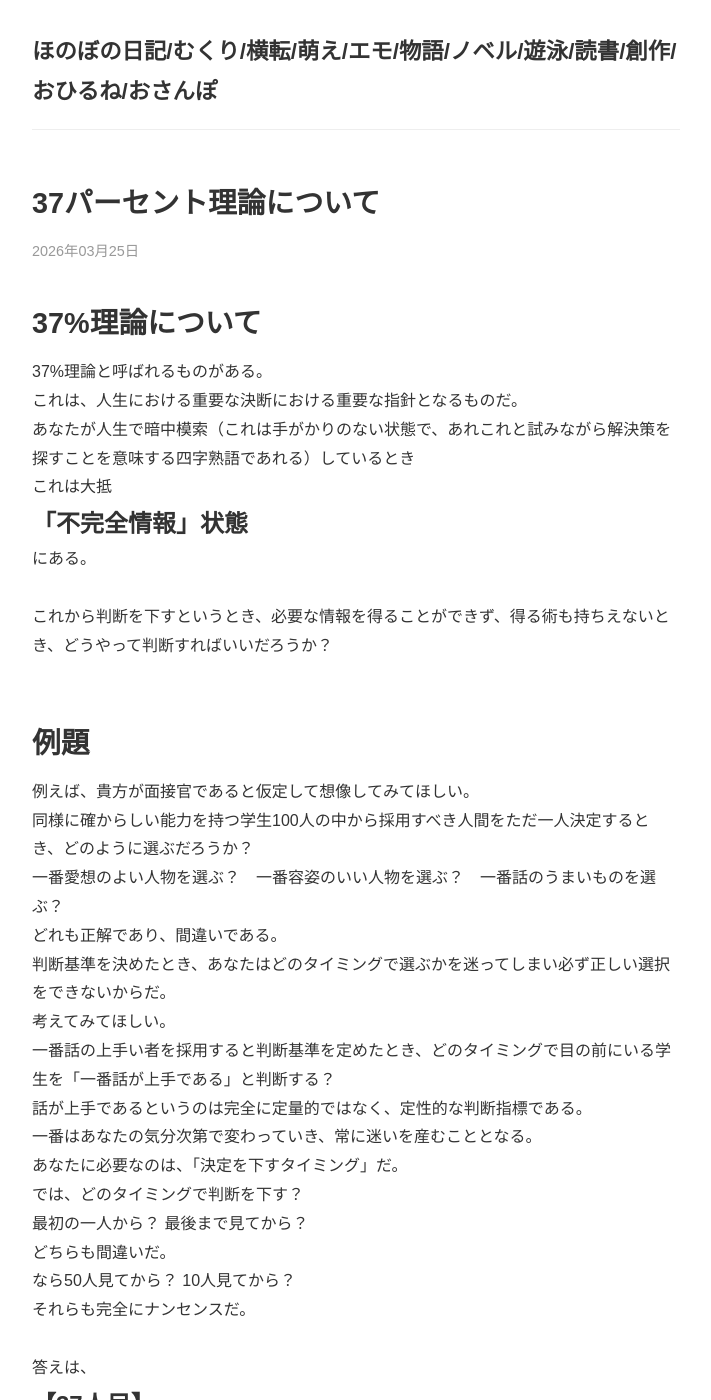
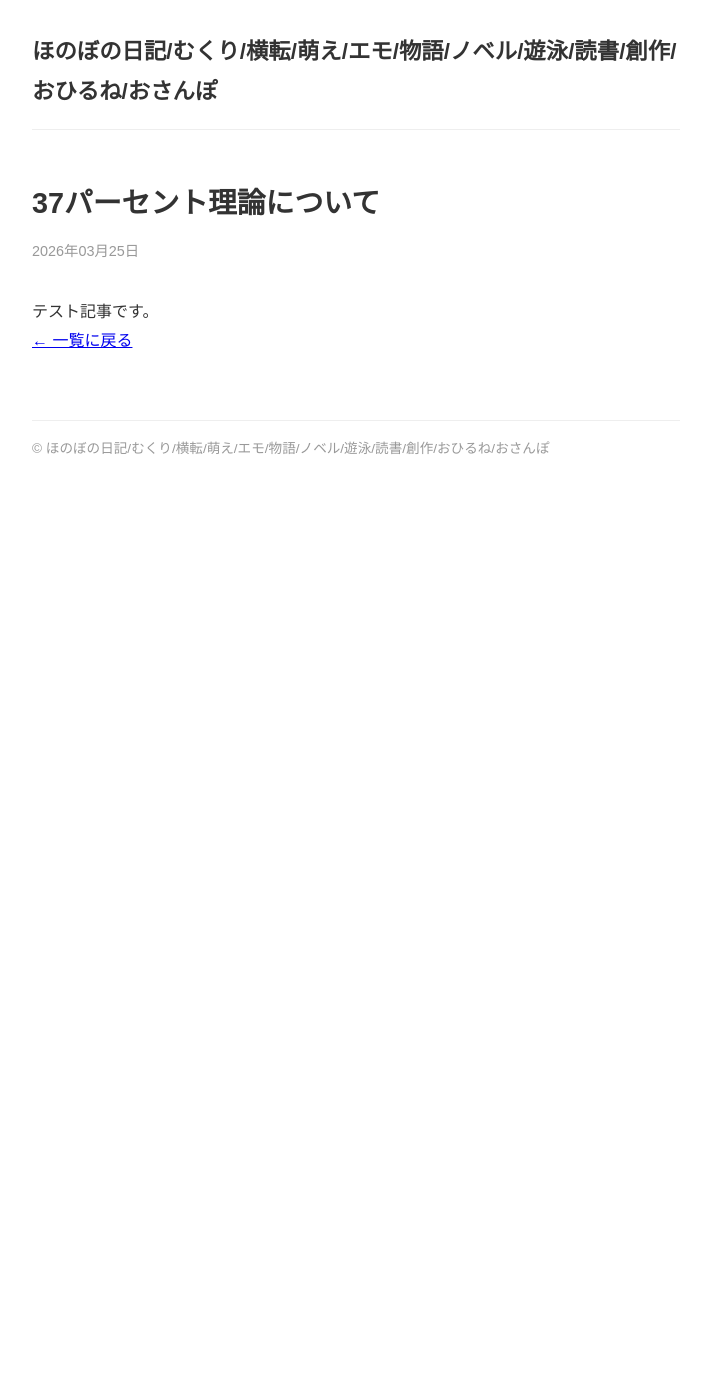
Before and after one commit to gydggufjdb/ofutongeo, a Jekyll site: the page built from _posts/2026-03-24-37per-theory.md, in a window 1280 px wide and 1400 px high. Shown: the whole window, without its empty margins (284-995 px from the left). Built offline with Jekyll 4.4.1, drawn with Linux system fonts in a browser that asks for light colours; some of the changed text lies outside the part shown.

Commit message:
add post

```diff
--- a/_posts/2026-03-24-37per-theory.md
+++ b/_posts/2026-03-24-37per-theory.md
@@ -4,87 +4,4 @@ title: "37パーセント理論について"
 date: 2026-03-25
 ---
 
-# 37%理論について
-
-37%理論と呼ばれるものがある。
-これは、人生における重要な決断における重要な指針となるものだ。
-
-あなたが人生で暗中模索（これは手がかりのない状態で、あれこれと試みながら解決策を探すことを意味する四字熟語であれる）しているとき
-
-これは大抵
-## 「不完全情報」状態
-にある。
-
-<br>
-
-これから判断を下すというとき、必要な情報を得ることができず、得る術も持ちえないとき、どうやって判断すればいいだろうか？
-<br>
-<br>
-
-# 例題
-例えば、貴方が面接官であると仮定して想像してみてほしい。
-同様に確からしい能力を持つ学生100人の中から採用すべき人間をただ一人決定するとき、どのように選ぶだろうか？
-
-一番愛想のよい人物を選ぶ？　一番容姿のいい人物を選ぶ？　一番話のうまいものを選ぶ？
-
-どれも正解であり、間違いである。
-
-判断基準を決めたとき、あなたはどのタイミングで選ぶかを迷ってしまい必ず正しい選択をできないからだ。
-
-
-考えてみてほしい。
-
-一番話の上手い者を採用すると判断基準を定めたとき、どのタイミングで目の前にいる学生を「一番話が上手である」と判断する？
-
-話が上手であるというのは完全に定量的ではなく、定性的な判断指標である。
-一番はあなたの気分次第で変わっていき、常に迷いを産むこととなる。
-あなたに必要なのは、「決定を下すタイミング」だ。
-
-では、どのタイミングで判断を下す？
-
-最初の一人から？  最後まで見てから？
-
-どちらも間違いだ。
-
-なら50人見てから？  10人見てから？
-
-それらも完全にナンセンスだ。
-
-<br>
-
-答えは、
-
-## 【37人目】
-<br>
-
-
-
-
-
-なぜ37人目？？　そう思っただろう。安心してほしい。この数字を深く考える必要はない。
-
-<br>
-
-## これは神の数字だ。
-
-<br>
-
-「37%理論」で検索してみてほしい。きっと答えを示してくれるだろう。
-
-
-カンタンに説明すると
-「不確実情報」状態にあるときは「37%」時点で
-
-【観察】の状態から【決断】の状態に移行することが最も合理的であるということだ。
-
-<br>
-
-ぜひ利用してみてほしい。
-
-<br>
-<br>
-
-### 神は存在しないが、人間はいつだって神となることができる。
-
-
-以上。
+テスト記事です。
```
